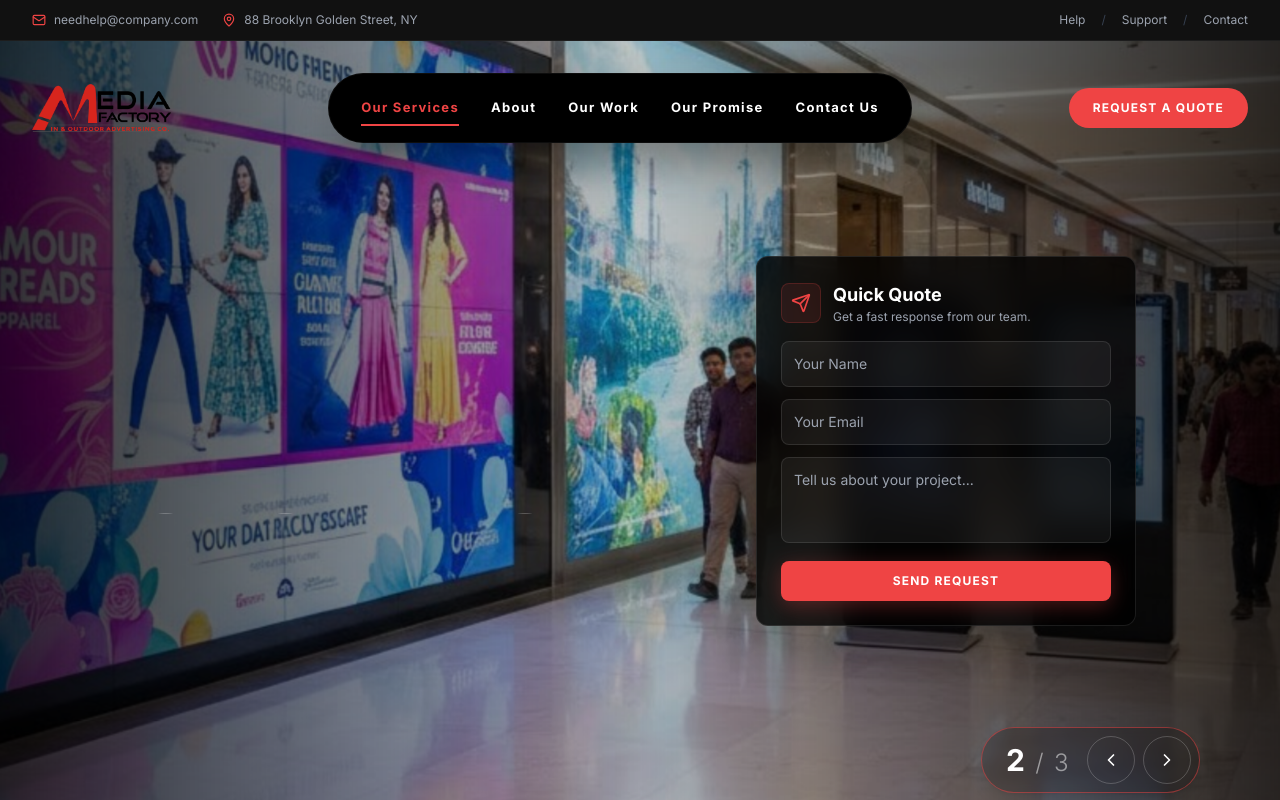
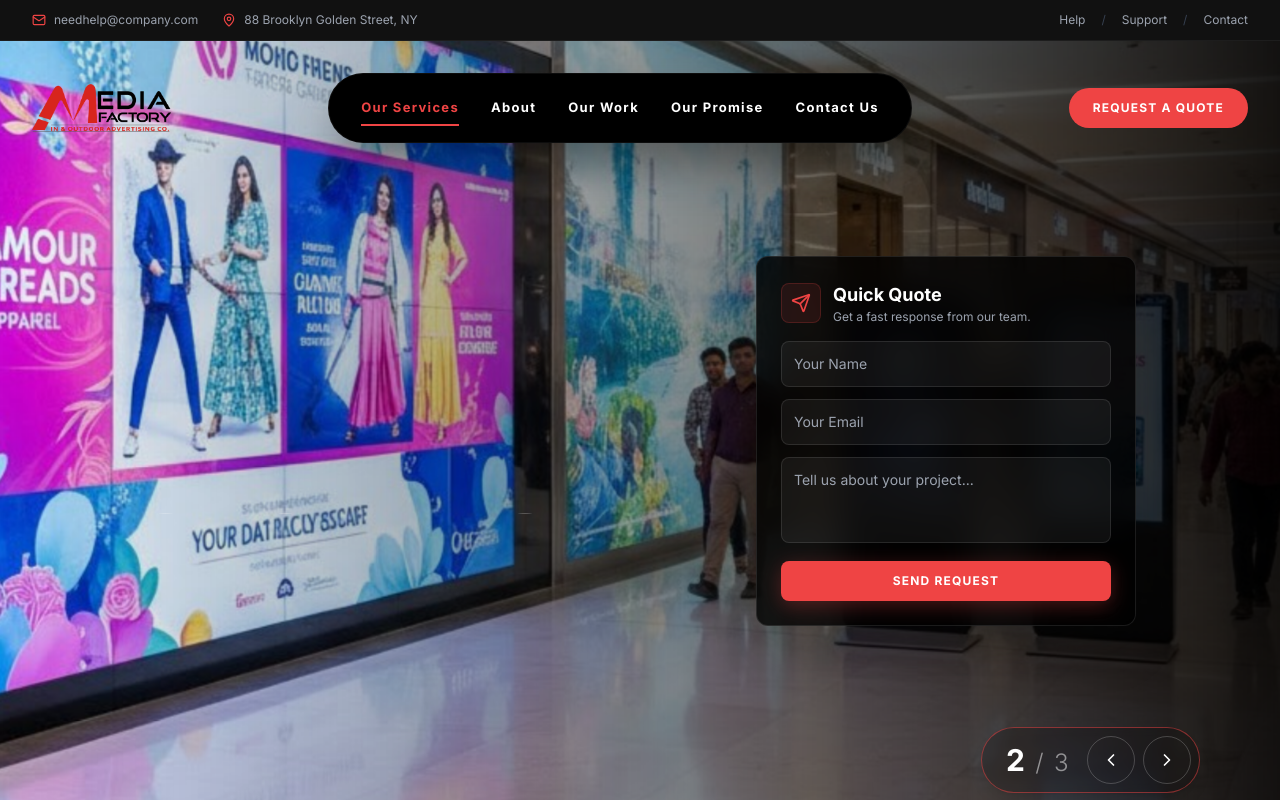
Before and after one commit to webenquiry11-svg/media-factory, a Next.js app in the folder frontend/: page / in a window 1280 px wide. Shown: the top 800 px of the page. Built offline with nearby package versions, Linux system fonts and the light colour scheme.

Commit message:
Fix nested frontend folder

```diff
--- a/frontend/components/sections/HeroSection.tsx
+++ b/frontend/components/sections/HeroSection.tsx
@@ -108,7 +108,7 @@ export default function HeroSection() {
             </div>
           </div>
 
-          {/* Right: Links & Socials (Hidden on very small screens if crowded, or flex) */}
+          {/* Right: Links & Socials */}
           <div className="hidden sm:flex items-center">
             <div className="flex items-center space-x-4">
               <a href="#" className="hover:text-red-500 transition-colors">Help</a>
@@ -122,7 +122,6 @@ export default function HeroSection() {
       </div>
 
       {/* 2. COMBINED HEADER & HERO SECTION */}
-      {/* Responsive Height: 600px min on mobile, Full viewport height on larger screens */}
       <div className="relative min-h-[600px] h-[100dvh] lg:h-screen w-full bg-gray-900 overflow-hidden group">
 
         {/* === BACKGROUND SLIDER === */}
@@ -138,11 +137,12 @@ export default function HeroSection() {
                 />
 
                 {/* Responsive Gradient Overlay:
-                    Mobile: Darker overall (bg-black/40) + Gradient for text legibility.
-                    Desktop: Transparent left -> Dark right.
+                    Mobile: Darker overall base + vertical gradient.
+                    Desktop: Transparent base + horizontal gradient starting with TRANSPARENT on the left.
                 */}
                 <div className="absolute inset-0 bg-black/40 lg:bg-transparent z-0 lg:z-[-1]" />
-                <div className="absolute inset-0 bg-gradient-to-t sm:bg-gradient-to-r from-black/80 via-black/20 lg:via-black/20 to-black/80 lg:to-black/80 z-10" />
+                {/* CHANGED LINE BELOW: Added `sm:from-transparent` to make the left side clear on tablet/desktop */}
+                <div className="absolute inset-0 bg-gradient-to-t sm:bg-gradient-to-r from-black/80 sm:from-transparent via-black/20 lg:via-black/40 to-black/80 lg:to-black/90 z-10" />
               </div>
 
               {/* RED LAYER (Right Side Only - Hidden on Mobile/Tablet) */}
@@ -197,7 +197,6 @@ export default function HeroSection() {
         </nav>
 
         {/* === PERMANENT FLOATING FORM (DESKTOP ONLY) === */}
-        {/* Hidden on Mobile/Tablet (hidden lg:block) because it won't fit side-by-side */}
         <div className="absolute hidden lg:block right-20 xl:right-36 top-1/2 -translate-y-1/2 z-[60] w-[350px] xl:w-[380px]">
           <div className="bg-black/80 backdrop-blur-lg text-white p-6 rounded-xl shadow-2xl border border-white/10 relative overflow-hidden">
             <div className="absolute -top-1/2 -left-1/2 w-full h-full bg-gradient-to-br from-red-500/20 via-transparent to-transparent animate-[spin_20s_linear_infinite]" />
@@ -225,7 +224,6 @@ export default function HeroSection() {
 
         {/* HERO CONTENT AREA (TEXT) */}
         <div className="relative z-30 container mx-auto px-4 lg:px-8 h-full flex flex-col justify-center">
-          {/* Added mt-0 for mobile centering, mt-20 for desktop spacing */}
           <div className="max-w-full md:max-w-2xl lg:max-w-4xl space-y-6 sm:space-y-8 relative">
 
             {SLIDES.map((slide, index) => (
@@ -237,7 +235,6 @@ export default function HeroSection() {
 
                 {/* 1. HEADLINE */}
                 <div className="overflow-hidden pb-2">
-                   {/* Responsive Text Sizes: text-4xl (mobile) -> text-8xl (desktop) */}
                    <h1 className={`text-4xl sm:text-5xl md:text-6xl lg:text-7xl xl:text-8xl font-bold text-white leading-[1.1] sm:leading-[0.9] tracking-tight drop-shadow-lg block ${getMaskedContentClass(index, 'delay-700')}`}>
                     {slide.title.split('\n').map((line, i) => (
                       <span key={i} className="block">{line}</span>
@@ -260,7 +257,6 @@ export default function HeroSection() {
           </div>
 
           {/* CONTROLS */}
-          {/* Position: Bottom Right on desktop, Bottom Center/Right with smaller size on mobile */}
           <div className="absolute bottom-8 right-4 sm:bottom-12 sm:right-10 lg:right-20 z-40">
             <div className="flex items-center gap-3 sm:gap-4 border border-red-500/50 rounded-full p-1.5 sm:p-2 bg-black/20 backdrop-blur-sm shadow-lg">
               <div className="text-lg sm:text-2xl font-light tracking-widest text-white/50 select-none pl-3 sm:pl-4 hidden sm:block">
```
